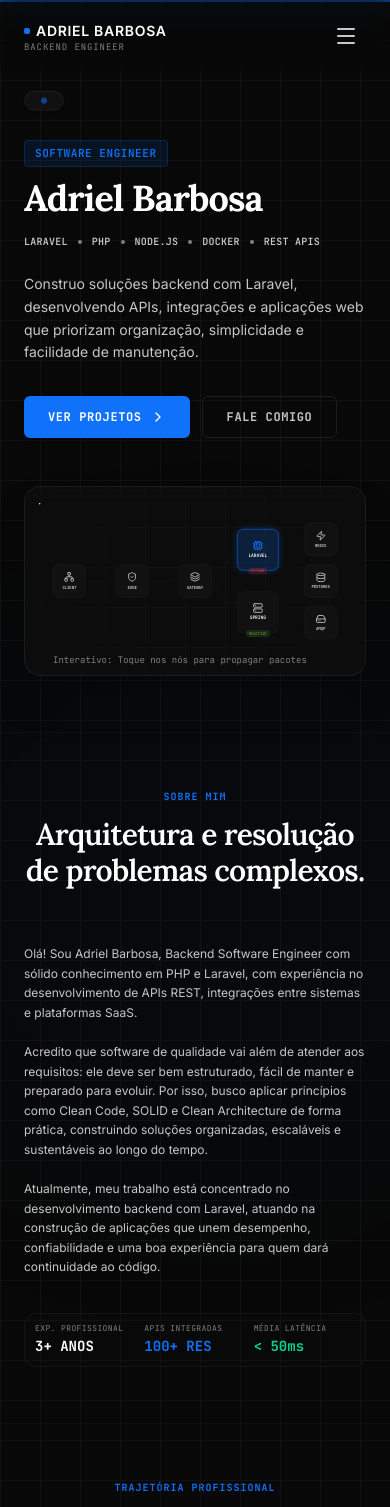
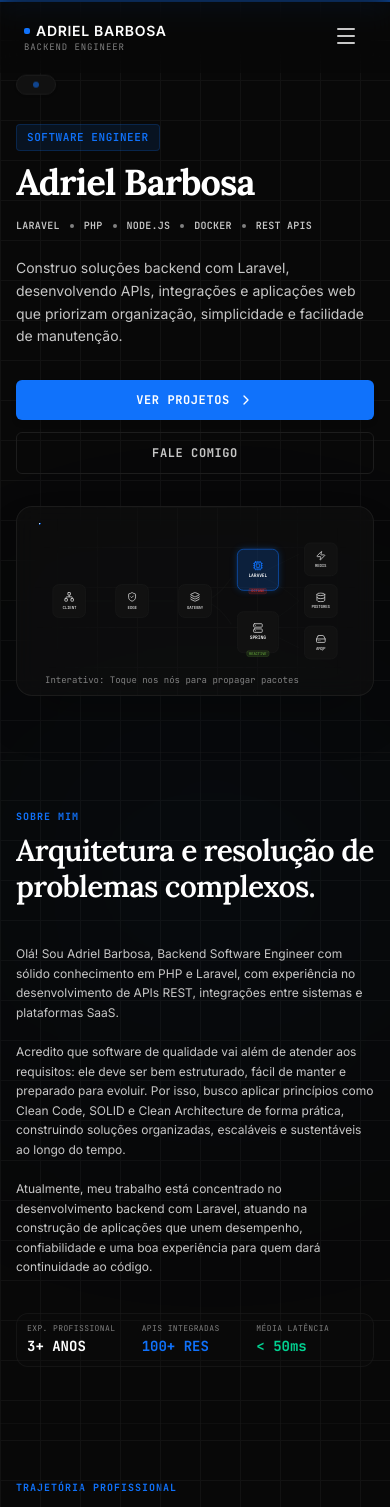
Before and after one commit to ryanadriel/adriel-portfolio, a React (Vite) app: page / in a window 390 px wide. Shown: the top 1507 px of the page. Built offline with nearby package versions, Linux system fonts and the light colour scheme; a web font is replaced by a local one.

Commit message:
style: optimize mobile responsive layout
Adjust spacing, padding, and button alignment in Hero and SkillsGrid components to improve responsiveness on small screens.

```diff
--- a/src/App.tsx
+++ b/src/App.tsx
@@ -115,9 +115,9 @@ export default function App() {
       {/* 1. HERO SECTION */}
       <section
         id="hero"
-        className="relative pt-24 pb-14 md:pt-28 md:pb-16 lg:min-h-[calc(100vh-80px)] flex items-center justify-center border-b border-border-dark/40 z-10"
+        className="relative pt-20 pb-14 md:pt-28 md:pb-16 lg:min-h-[calc(100vh-80px)] flex items-center justify-center border-b border-border-dark/40 z-10"
       >
-        <div className="max-w-7xl mx-auto px-6 w-full grid grid-cols-1 lg:grid-cols-12 gap-12 items-center">
+        <div className="max-w-7xl mx-auto px-4 xs:px-6 w-full grid grid-cols-1 lg:grid-cols-12 gap-8 lg:gap-12 items-center">
           {/* Hero Left Content (7 columns on desktop) */}
           <div className="lg:col-span-6 flex flex-col gap-6 items-start text-left">
 
@@ -154,10 +154,10 @@ export default function App() {
             </p>
 
             {/* Action buttons (Editorial Minimalist style) */}
-            <div className="flex flex-wrap gap-3 mt-2 w-full sm:w-auto">
+            <div className="flex flex-col sm:flex-row gap-3 mt-2 w-full sm:w-auto">
               <button
                 onClick={() => handleScrollTo("projects")}
-                className="px-6 py-3 rounded-md bg-primary-blue hover:bg-primary-blue/90 text-xs font-mono font-bold tracking-wider text-white flex items-center gap-2 transition-all duration-300 hover:-translate-y-0.5 cursor-pointer shadow-md"
+                className="w-full sm:w-auto px-6 py-3 rounded-md bg-primary-blue hover:bg-primary-blue/90 text-xs font-mono font-bold tracking-wider text-white flex items-center justify-center gap-2 transition-all duration-300 hover:-translate-y-0.5 cursor-pointer shadow-md text-center"
                 id="hero-view-projects-btn"
               >
                 <span>{t("btn_view_projects")}</span>
@@ -166,7 +166,7 @@ export default function App() {
 
               <button
                 onClick={() => handleScrollTo("contact")}
-                className="px-6 py-3 rounded-md border border-border-dark hover:border-primary-blue/50 text-xs font-mono font-bold tracking-wider text-text-secondary hover:text-primary-blue bg-transparent transition-all duration-300 cursor-pointer"
+                className="w-full sm:w-auto px-6 py-3 rounded-md border border-border-dark hover:border-primary-blue/50 text-xs font-mono font-bold tracking-wider text-text-secondary hover:text-primary-blue bg-transparent transition-all duration-300 cursor-pointer flex items-center justify-center text-center"
                 id="hero-contact-btn"
               >
                 <span>{t("btn_talk_to_me")}</span>
@@ -195,8 +195,8 @@ export default function App() {
         id="about"
         className="py-14 sm:py-16 md:py-20 lg:py-24 border-b border-border-dark/40 relative"
       >
-        <div className="max-w-7xl mx-auto px-6">
-          <div className="flex flex-col gap-3 mb-14 text-center md:text-left">
+        <div className="max-w-7xl mx-auto px-4 xs:px-6">
+          <div className="flex flex-col gap-2 mb-10 md:mb-14 text-left">
             <span className="text-[10px] font-mono tracking-widest text-primary-blue font-bold uppercase">
               {t("about_title")}
             </span>
@@ -282,8 +282,8 @@ export default function App() {
         id="experience"
         className="py-14 sm:py-16 md:py-20 lg:py-24 border-b border-border-dark/40"
       >
-        <div className="max-w-7xl mx-auto px-6">
-          <div className="flex flex-col gap-3 mb-16 text-center md:text-left">
+        <div className="max-w-7xl mx-auto px-4 xs:px-6">
+          <div className="flex flex-col gap-2 mb-10 md:mb-16 text-left">
             <span className="text-[10px] font-mono tracking-widest text-primary-blue font-bold uppercase">
               {t("exp_title")}
             </span>
@@ -301,8 +301,8 @@ export default function App() {
         id="projects"
         className="py-14 sm:py-16 md:py-20 lg:py-24 border-b border-border-dark/40 relative"
       >
-        <div className="max-w-7xl mx-auto px-6">
-          <div className="flex flex-col gap-3 mb-16 text-center md:text-left">
+        <div className="max-w-7xl mx-auto px-4 xs:px-6">
+          <div className="flex flex-col gap-2 mb-10 md:mb-16 text-left">
             <span className="text-[10px] font-mono tracking-widest text-primary-blue font-bold uppercase">
               {t("projects_title")}
             </span>
@@ -320,8 +320,8 @@ export default function App() {
         id="skills"
         className="py-14 sm:py-16 md:py-20 lg:py-24 border-b border-border-dark/40"
       >
-        <div className="max-w-7xl mx-auto px-6">
-          <div className="flex flex-col gap-3 mb-14 text-center md:text-left">
+        <div className="max-w-7xl mx-auto px-4 xs:px-6">
+          <div className="flex flex-col gap-2 mb-10 md:mb-14 text-left">
             <span className="text-[10px] font-mono tracking-widest text-primary-blue font-bold uppercase">
               {t("skills_title")}
             </span>
@@ -339,8 +339,8 @@ export default function App() {
         id="principles"
         className="py-14 sm:py-16 md:py-20 lg:py-24 border-b border-border-dark/40 relative"
       >
-        <div className="max-w-7xl mx-auto px-6">
-          <div className="flex flex-col gap-3 mb-16 text-center md:text-left">
+        <div className="max-w-7xl mx-auto px-4 xs:px-6">
+          <div className="flex flex-col gap-2 mb-10 md:mb-16 text-left">
             <span className="text-[10px] font-mono tracking-widest text-primary-blue font-bold uppercase">
               {t("principles_title")}
             </span>
@@ -358,8 +358,8 @@ export default function App() {
         id="contact"
         className="py-14 sm:py-16 md:py-20 lg:py-24"
       >
-        <div className="max-w-7xl mx-auto px-6">
-          <div className="flex flex-col gap-3 mb-16 text-center md:text-left">
+        <div className="max-w-7xl mx-auto px-4 xs:px-6">
+          <div className="flex flex-col gap-2 mb-10 md:mb-16 text-left">
             <span className="text-[10px] font-mono tracking-widest text-primary-blue font-bold uppercase">
               {t("contact_title")}
             </span>
--- a/src/components/SkillsGrid.tsx
+++ b/src/components/SkillsGrid.tsx
@@ -53,7 +53,7 @@ export function SkillsGrid() {
   return (
     <div className="flex flex-col gap-8 w-full">
       {/* Interactive Category Selector Tabs */}
-      <div className="flex overflow-x-auto [scrollbar-width:none] [&::-webkit-scrollbar]:hidden md:flex-wrap md:justify-center gap-2 border-b border-border-dark/60 pb-4 md:pb-6 px-4 md:px-0 -mx-6 md:mx-0">
+      <div className="flex overflow-x-auto [scrollbar-width:none] [&::-webkit-scrollbar]:hidden md:flex-wrap md:justify-center gap-2 border-b border-border-dark/60 pb-4 md:pb-6 px-4 xs:px-6 md:px-0 -mx-4 xs:-mx-6 md:mx-0">
         {categories.map((cat) => {
           const isActive = selectedCategory === cat;
           return (
```
